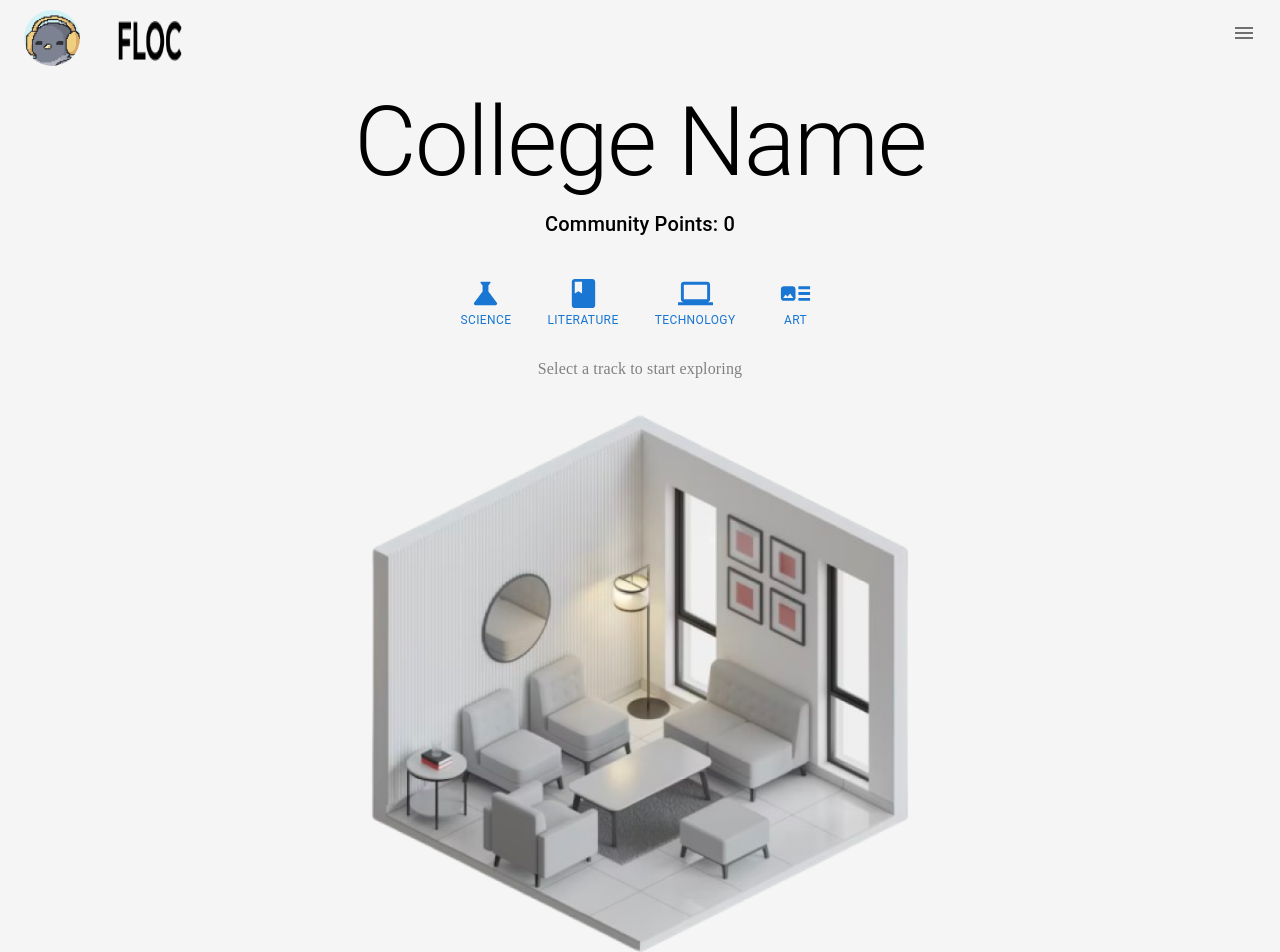
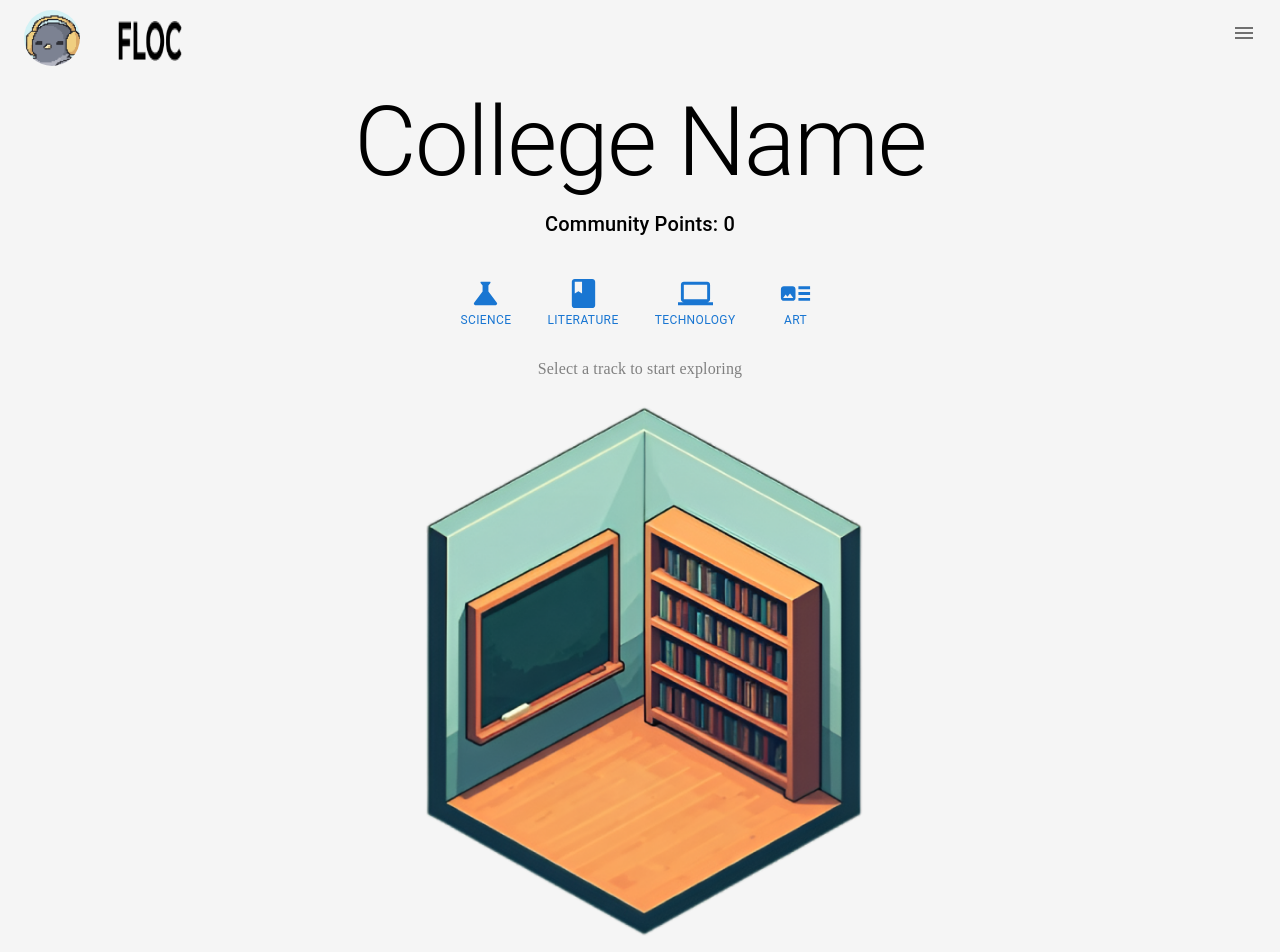
Before and after one commit to jonss0777/Flock, a Next.js app in the folder my-app/: page / in a window 1280 px wide. Shown: the top 952 px of the page. Built offline with nearby package versions, Linux system fonts and the light colour scheme; no server answers.

Commit message:
homepage navigation

```diff
--- a/my-app/app/MenuBar.js
+++ b/my-app/app/MenuBar.js
@@ -151,7 +151,6 @@ export default function MenuAppBar() {
         <Box sx={{ flexGrow: 1 }}>
             <AppBar position="static" sx={{ backgroundColor: '#F5F5F5' }}>
                 <Toolbar>
-                    {/* Add your logo image */}
                     <ListItemAvatar>
                         <Avatar alt={userData ? userData.username : 'Loading...'} src="./logo.png" sx={{ width: 56, height: 56, marginTop: '10px' }} />
                     </ListItemAvatar>
--- a/my-app/app/page.js
+++ b/my-app/app/page.js
@@ -1,7 +1,6 @@
 'use client';
 
 import React, { useEffect, useState } from 'react';
-import BoxSx from "@/app/Box"; // Adjust according to your actual import
 import Typography from '@mui/material/Typography';
 import { Box, Button } from '@mui/material';
 import ScienceIcon from '@mui/icons-material/Science';
@@ -13,11 +12,11 @@ export default function Home() {
     const [username, setUsername] = useState('');
     const [collegeName, setCollegeName] = useState('');
     const [campusName, setCampusName] = useState('');
-    const [campusPoints, setCampusPoints] = useState(0); // Initialize with 0
+    const [campusPoints, setCampusPoints] = useState(0);
     const [loading, setLoading] = useState(true); // Loading state
 
-    const userId = '6702777dee86cd3de307cf42'; // Replace with the dynamic user ID
-    const campusId = '67027e0eee86cd3de307cf46'; // Replace with the specific campus ID
+    const userId = '6702777dee86cd3de307cf42';
+    const campusId = '67027e0eee86cd3de307cf46';
 
     useEffect(() => {
         const fetchUserData = async () => {
@@ -51,6 +50,7 @@ export default function Home() {
 
     const handleSubjectClick = (subject) => {
         console.log(`Clicked on ${subject}`);
+        window.location.href = '/feed';
     };
 
     return (
@@ -103,8 +103,7 @@ export default function Home() {
 
             <Box sx={{ display: 'flex', justifyContent: 'center', marginTop: '20px' }}>
                 <img
-                    src="./room.png" // Replace with your image path
-                    alt="Description of Image"
+                    src="./newroom.png"
                     style={{ width: '80%', maxWidth: '600px', height: 'auto' }}
                 />
             </Box>
```
Also changed, not shown: my-app/public/newroom.png (added), 1 other file (tests, documents, lock files or other folders).
